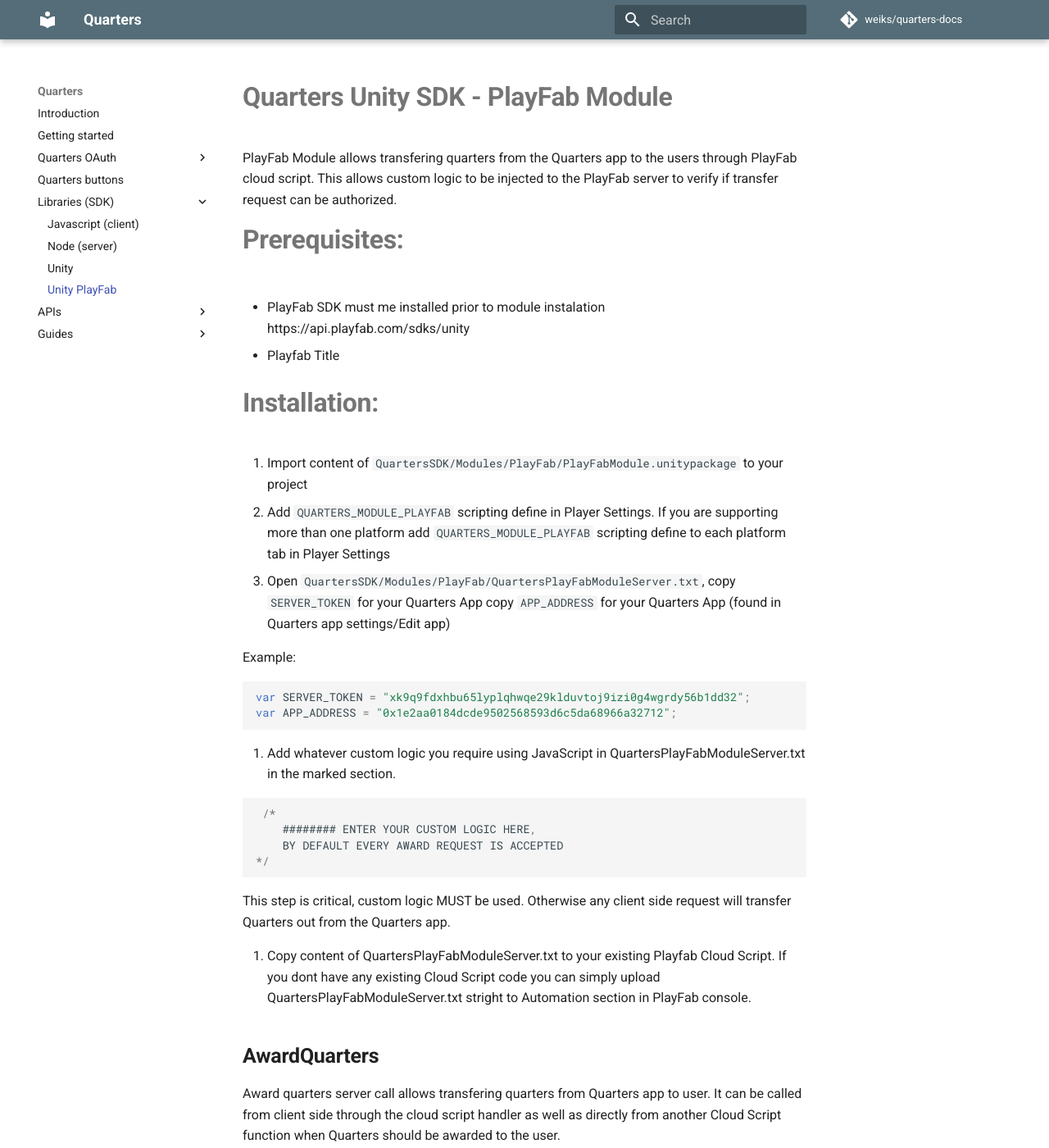
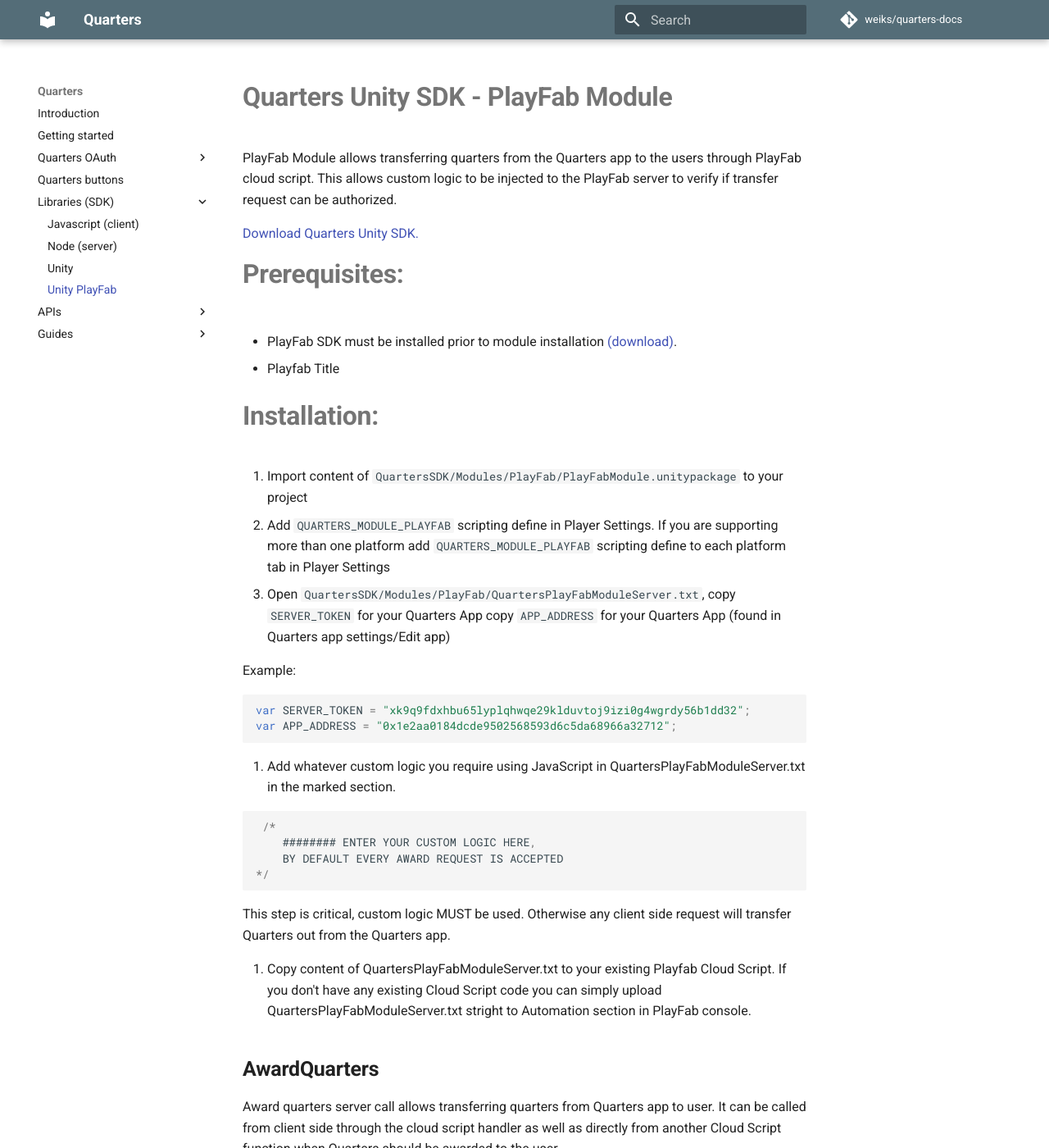
Before and after one commit to weiks/quarters-docs, an MkDocs documentation site: the page built from docs/sdk/unity-playfab.md, in a window 1280 px wide and 1400 px high. Shown: the whole window at 82% size. Built offline with MkDocs 1.6.1 and Material for MkDocs 9.7.7, drawn with Linux system fonts in a browser that asks for light colours; comment, search, counter and statistics services are not loaded; old or Windows-style settings are respelled for this version of MkDocs; some of the changed text lies outside the part shown.

Commit message:
improve unity sdk docs

```diff
--- a/docs/sdk/unity-playfab.md
+++ b/docs/sdk/unity-playfab.md
@@ -1,11 +1,12 @@
 # Quarters Unity SDK - PlayFab Module
 
-PlayFab Module allows transfering quarters from the Quarters app to the users through PlayFab cloud script.
+PlayFab Module allows transferring quarters from the Quarters app to the users through PlayFab cloud script.
 This allows custom logic to be injected to the PlayFab server to verify if transfer request can be authorized.
 
+[Download Quarters Unity SDK.](http://downloads.pocketfulofquarters.com/0.8.0.unitypackage)
+
 # Prerequisites:
-- PlayFab SDK must me installed prior to module instalation
-  https://api.playfab.com/sdks/unity
+- PlayFab SDK must be installed prior to module installation [(download)](https://api.playfab.com/sdks/unity).
 
 - Playfab Title
 
@@ -34,7 +35,7 @@
 
 This step is critical, custom logic MUST be used. Otherwise any client side request will transfer Quarters out from the Quarters app.
 
-5.  Copy content of QuartersPlayFabModuleServer.txt to your existing Playfab Cloud Script. If you dont have any existing Cloud Script code you can simply
+5.  Copy content of QuartersPlayFabModuleServer.txt to your existing Playfab Cloud Script. If you don't have any existing Cloud Script code you can simply
     upload QuartersPlayFabModuleServer.txt stright to Automation section in PlayFab console.
 
 
@@ -42,7 +43,7 @@
 
 AwardQuarters
 ---
-Award quarters server call allows transfering quarters from Quarters app to user. It can be called from client side through the cloud script handler as well as directly from another Cloud Script function when
+Award quarters server call allows transferring quarters from Quarters app to user. It can be called from client side through the cloud script handler as well as directly from another Cloud Script function when
 Quarters should be awarded to the user.
 
 
```
Also changed, not shown: docs/index.md (+10 -0 lines), docs/sdk/unity.md (+6 -7 lines).
